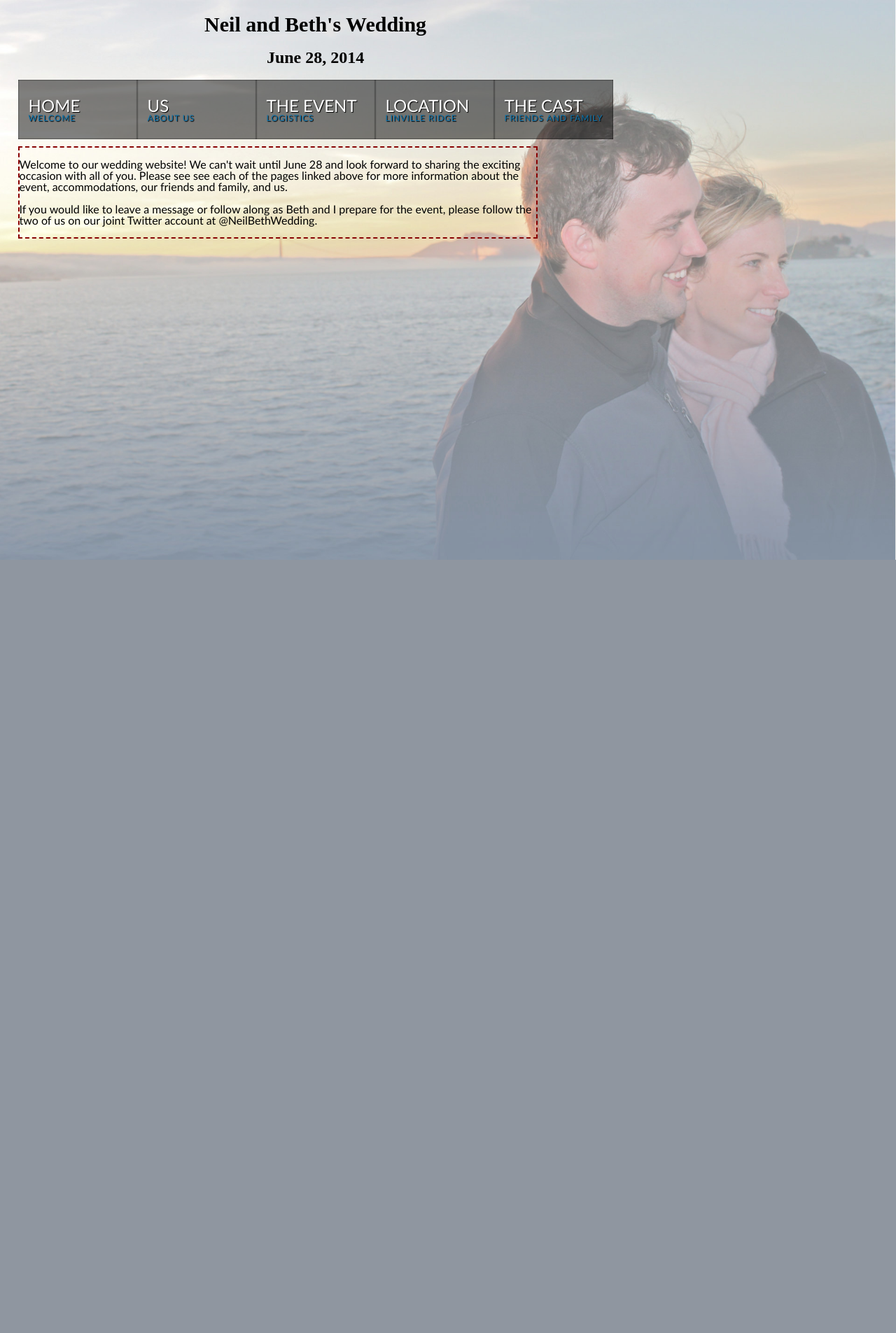
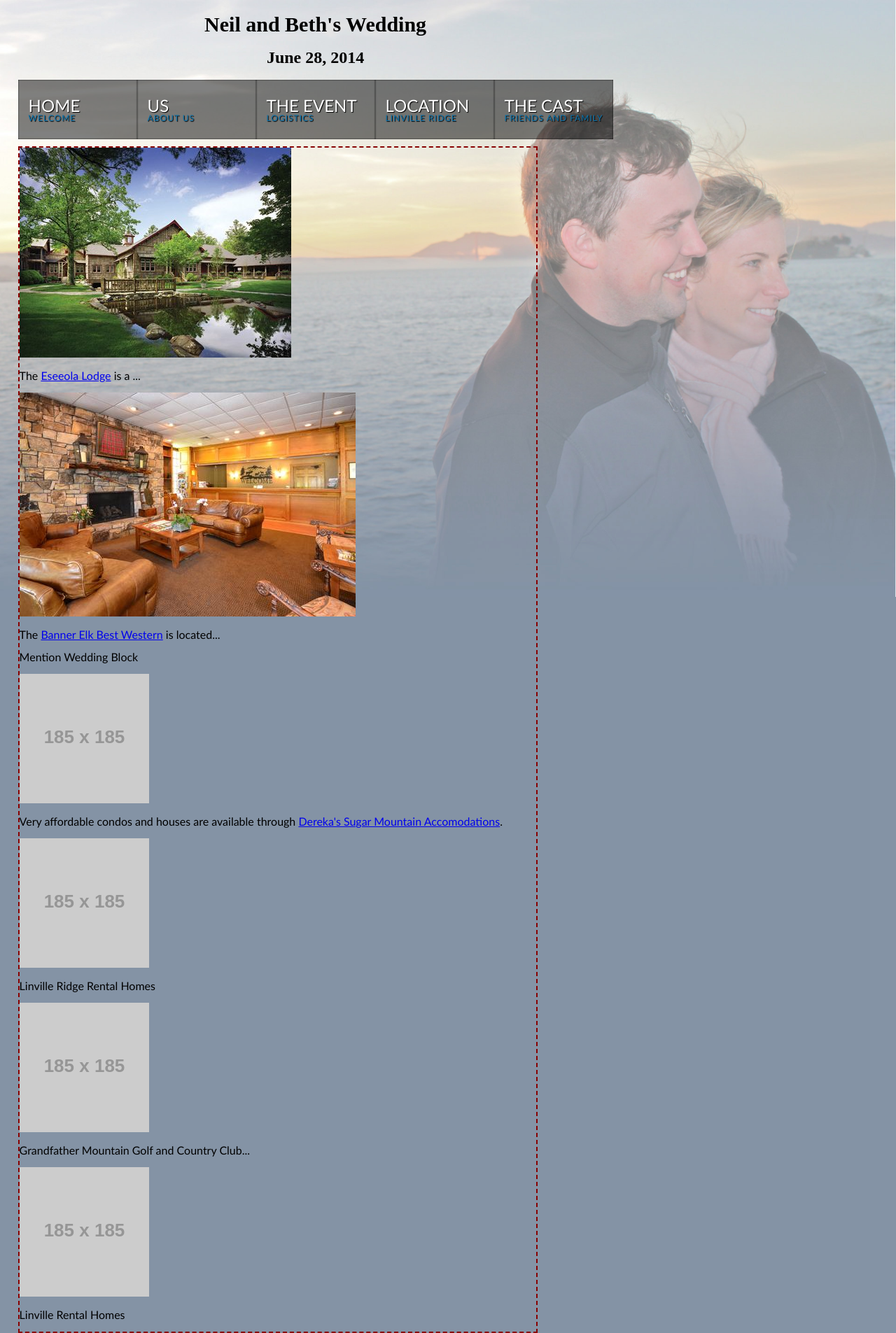
Before and after one commit to NeilTerry/neilandbeth, a PHP site: page /Lodging.php in a window 1280 px wide. Shown: the whole page at 70% size. Before the commit the page ends 800 px from the top, so only its background shows below. Run offline with PHP 8.4, Linux system fonts and the light colour scheme; grey boxes labelled with a size stand in for pictures from a placeholder-image service; some libraries are stand-ins or nearby versions.

Commit message:
Built up the page structure and fleshed out initial pages

```diff
--- a/AboutUs.php
+++ b/AboutUs.php
@@ -26,7 +26,7 @@
 
     <div class="content">
 
-        <?php include 'include/hometext.html';?>
+        <?php include 'include/AboutUs.html';?>
 
     </div>
 
--- a/Lodging.php
+++ b/Lodging.php
@@ -26,7 +26,7 @@
 
     <div class="content">
 
-        <?php include 'include/hometext.html';?>
+        <?php include 'include/Lodging.html';?>
 
     </div>
 
--- a/Travel.php
+++ b/Travel.php
@@ -26,7 +26,7 @@
 
     <div class="content">
 
-        <?php include 'include/hometext.html';?>
+        <?php include 'include/Travel.html';?>
 
     </div>
 
--- /dev/null
+++ b/include/Lodging.html
@@ -0,0 +1,30 @@
+<div class="Left">
+<a href="http://www.eseeola.com"><img src="img/Eseeola.jpg"/></a>
+<p>The <a href="http://www.eseeola.com">Eseeola Lodge</a> is a ...</p>
+</div>
+
+<div class="Right">
+<a href="http://www.bestwesternbannerelk.com"><img src="img/BestWestern.jpg"/></a>
+<p>The <a href="http://www.bestwesternbannerelk.com">Banner Elk Best Western</a> is located...</p>
+<p>Mention Wedding Block</p>
+</div>
+
+<div class="Left">
+<a href="http://www.staysugar.com"><img src=http://fakeimg.pl/185/></a>
+<p>Very affordable condos and houses are available through <a href="http://www.staysugar.com">Dereka's Sugar Mountain Accomodations</a>.</p>
+</div>
+
+<div class="Right">
+<a href="http://www.linvilleridge.com"><img src=http://fakeimg.pl/185/></a>
+<p>Linville Ridge Rental Homes</p>
+</div>
+
+<div class="Left">
+<a href="http://www.grandfatherclubpropertiesnc.com"><img src=http://fakeimg.pl/185/></a>
+<p>Grandfather Mountain Golf and Country Club...</p>
+</div>
+
+<div class="Right">
+<img src=http://fakeimg.pl/185/>
+<p>Linville Rental Homes</p>
+</div>
--- a/include/nav2.php
+++ b/include/nav2.php
@@ -1,7 +1,7 @@
 <div class="NavMenu">
 	<ul id="sdt_menu" class="sdt_menu">
 		<li>
-			<a href="#">
+			<a href="index.php">
 				<img src="img/Home_Menu.jpg" alt=""/>
 				<span class="sdt_active"></span>
 				<span class="sdt_wrap">
@@ -11,7 +11,7 @@
 			</a>
 		</li>
 		<li>
-			<a href="#">
+			<a href="AboutUs.php">
 				<img src="img/Menu.png" alt=""/>
 				<span class="sdt_active"></span>
 				<span class="sdt_wrap">
@@ -20,14 +20,14 @@
 				</span>
 			</a>
             <div class="sdt_box">
-					<a href="#">Beth</a>
-					<a href="#">Neil</a>
-                    <a href="#">Neil & Beth</a>
+					<a href="Beth.php">Beth</a>
+					<a href="Neil.php">Neil</a>
+                    <a href="NeilAndBeth.php">Neil & Beth</a>
 			</div>
 		</li>
 
         <li>
-			<a href="#">
+			<a href="Event.php">
 				<img src="img/Linville_Club_Menu.jpg" alt=""/>
 				<span class="sdt_active"></span>
 				<span class="sdt_wrap">
@@ -36,12 +36,12 @@
 				</span>
 			</a>
 			<div class="sdt_box">
-					<a href="#">The Venue</a>
-					<a href="#">The Weekend</a>
+					<a href="Venue.php">The Venue</a>
+					<a href="Weekend.php">The Weekend</a>
 			</div>
 		</li>
 		<li>
-			<a href="#">
+			<a href="Location.php">
                 <img src="img/Linville_Air_Menu.jpg" alt=""/>
 				<span class="sdt_active"></span>
 				<span class="sdt_wrap">
@@ -50,13 +50,13 @@
   				</span>
 			</a>
 <div class="sdt_box">
-					<a href="#">Travel</a>
-					<a href="#">Where to stay</a>
-                    <a href="#">What to do</a>
+					<a href="Travel.php">Travel</a>
+					<a href="Lodging.php">Where to stay</a>
+                    <a href="Activities.php">What to do</a>
 			</div>
 		</li>
 		<li>
-			<a href="#">
+			<a href="People.php">
 				<img src="img/Sisters_Menu.jpg" alt=""/>
 				<span class="sdt_active"></span>
 				<span class="sdt_wrap">
@@ -65,9 +65,9 @@
 				</span>
 			</a>
 	<div class="sdt_box">
-					<a href="#">Bridal Party</a>
-					<a href="#">The Groomsmen</a>
-                    <a href="#">Our Parents</a>
+					<a href="BridalParty.php">Bridal Party</a>
+					<a href="Groomsmen.php">The Groomsmen</a>
+                    <a href="Parents.php">Our Parents</a>
 			</div>
 		</li>
 	</ul>
```
Also changed, not shown: include/AboutUs.html (added, +9 -0 lines), include/Travel.html (added, +20 -0 lines), img/BestWestern.jpg (added), img/Directions_Map.jpg (added), img/Eseeola.jpg (added), 2 other files.
